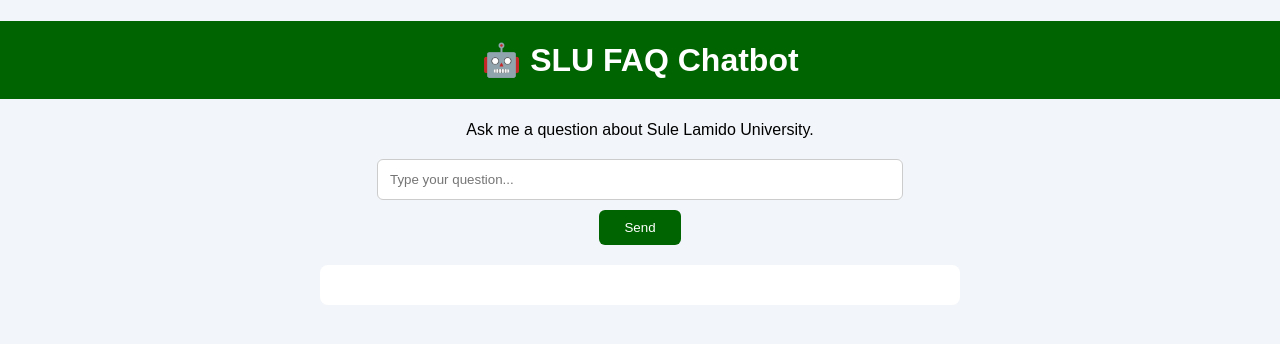
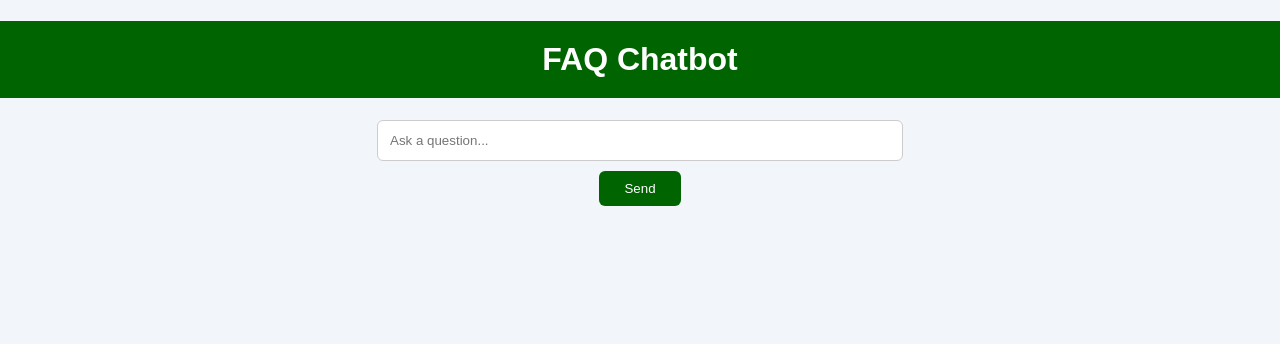
Before and after one commit to abubakardahiru195-gif/slu-faq-chatbot, a plain HTML site: page index.html in a window 1280 px wide. Drawn offline with Linux system fonts and the light colour scheme.

Commit message:
Update title and heading in index.html

```diff
--- a/index.html
+++ b/index.html
@@ -3,25 +3,21 @@
 <head>
     <meta charset="UTF-8">
     <meta name="viewport" content="width=device-width, initial-scale=1.0">
-    <title>SLU FAQ Chatbot</title>
+    <title>FAQ Chatbot</title>
     <link rel="stylesheet" href="style.css">
 </head>
 
 <body>
 
-    <h1>🤖 SLU FAQ Chatbot</h1>
+    <div class="chat-container">
+        <h1>FAQ Chatbot</h1>
 
-    <p>Ask me a question about Sule Lamido University.</p>
+        <div id="chatbox"></div>
 
-    <input
-        type="text"
-        id="userInput"
-        placeholder="Type your question..."
-    >
+        <input type="text" id="userInput" placeholder="Ask a question...">
 
-    <button onclick="sendMessage()">Send</button>
-
-    <div id="chat"></div>
+        <button onclick="sendMessage()">Send</button>
+    </div>
 
     <script src="script.js"></script>
 
```
